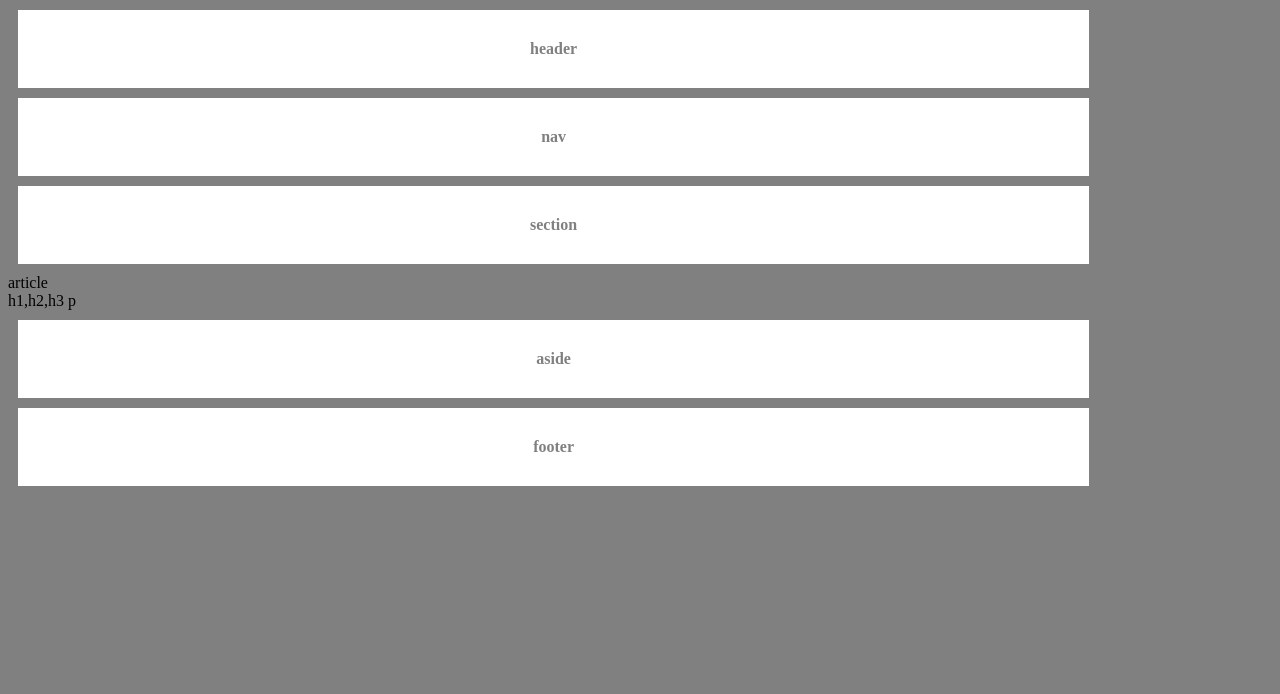
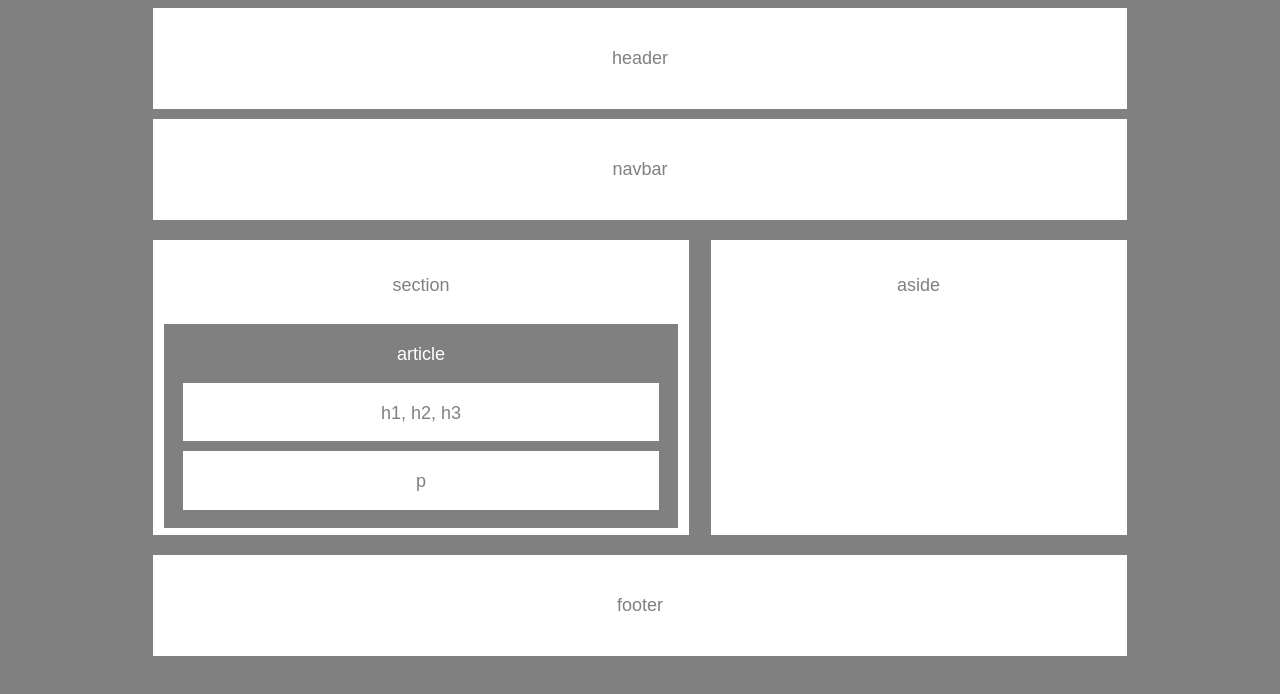
Before and after one commit to larabergerson/Wireframe_Homework, a plain HTML site: page wireframe.html in a window 1280 px wide. Drawn offline with Linux system fonts and the light colour scheme.

Commit message:
added finished hw files

```diff
--- a/style.css
+++ b/style.css
@@ -2,37 +2,99 @@ body{
     background:gray;
 }
 
-h1{
-    /* border: 2px solid black; */
-    background-color: white;
-    padding: 30px;
-    margin: 10px;
-    width: 80%;
-    text-align: center;
-    font-size: 16px;
-    color: gray;
+.wrapper{
+    margin-left: auto;
+    margin-right: auto;
+    width: 77%;
+    font-family: Arial, Helvetica, sans-serif;
+    font-weight: normal;
 }
 
-.left{
- background-color: darkgray;
-    padding:70px;
-    width: 33.33%;
-    /* border: 2px solid black; */
-    float:left;
-}
- #one{
-    position: relative;
-}
-/* .clear{
-    clear:both;
-} */
 
-#two{
-    background-color:white;
-    position: relative;
+.row {
+    background-color: white;
+    text-align: center;
+    font-size: 18px;
+    color: gray;
+    padding: 40px;
 }
 
-#three{
-    background:white;
-    position: fixed;
+.top {
+    margin-bottom: 10px;
 }
+.navbar{
+    margin-bottom: 20px;
+}
+
+p {
+    padding: 20px;
+    margin-top: 15px;
+    display: block;
+}
+.container {
+    width: 55%;
+    height: 275px;
+    padding-bottom: 20px;
+    background-color: white;
+    font-size: 18px;
+    color: gray;
+    text-align: center;
+    float: left;
+    top: 20px;
+}
+.article{
+    background-color: grey;
+    margin: auto;
+    margin-top: -10px;
+    text-align: center;
+    font-size: bold 18px;
+    color: white;
+    width: 96%;
+    height: 74%;
+
+}
+
+.box{
+    margin: -20px auto;
+    position: static;
+    height: 9%;
+    width: 85%;
+}
+
+.sidebar {
+    width: 42.75%;
+    height: 275px;
+    padding-bottom: 20px;
+    background-color: white;
+    font-size: 18px;
+    color: gray;
+    text-align: center;
+    float: right;
+}
+
+
+.hs{
+    background-color: white;
+    text-align: center;
+    color: grey;
+
+    margin-bottom: 30px;
+    padding:20px;
+
+}
+
+.ppp{
+    background-color: white;
+    text-align: center;
+    color: grey;
+    padding:20px;
+    margin-bottom: 20px;
+}
+
+.clear {
+    clear: both;
+}
+
+.shoes {
+    margin-top: 20px;
+}
--- a/wireframe.html
+++ b/wireframe.html
@@ -8,32 +8,24 @@
     <title>Wireframe</title>
 </head>
 <body>
+    <div class="wrapper">
+        <div class="row top">header</div>
+        <div class="row navbar">navbar</div>
+        <div class="container">
+            <p>section</p>
+            <div class="article">
+                <p>article</p>
+                <div class="hs box">h1, h2, h3</div>
+                <div class="ppp box">p</div>
+            </div>
+        </div>
+        <div class="sidebar">
+            <p>aside</p>
+        </div>
+        <div class="clear"></div>
 
-    <h1>header</h1>
-    <h1>nav</h1>
-    <h1>section</h1>
 
-    <div class="boxes">
-        <div id="one"></div>
-        article
-            <div id="two"></div>
-        h1,h2,h3
-                <div id="three"></div>
-        p
-     <div class= "middle" ></div>
-        <div id="left"></div>
-        <div id="right"></div>
+        <div class="row shoes">footer</div>
     </div>
-    <!-- <div>
-    <p>article</p>
-    </div>
-<div>
-    <p>h1, h2, h3</p>
-    </div>
-    <div>
-    <p>p</p>
-    </div> -->
-    <h1>aside</h1>
-    <h1>footer</h1>
 </body>
 </html>
```
